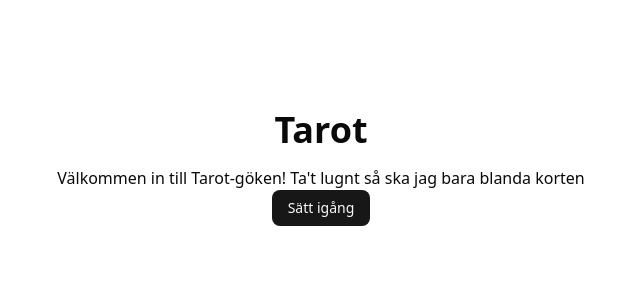
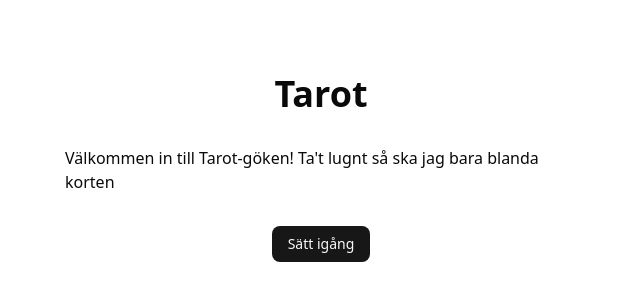
Before and after one commit to joeljarvi/fortune-ai, a Next.js app: page /pages/tarot in a window 1280 px wide. Shown: the part 232-532 px from the top of the page, without its empty margins (319-959 px from the left). Built offline with nearby package versions, Linux system fonts and the light colour scheme.

Commit message:
lite styling på tarot

```diff
--- a/src/app/components/CardBrowser.tsx
+++ b/src/app/components/CardBrowser.tsx
@@ -178,7 +178,7 @@ export default function CardBrowser() {
   return (
     <>
       <div className="fixed bottom-0 left-0 right-0 p-4 flex items-center justify-center">
-        <motion.div className="h-2 bg-neutral-800 z-50 w-xl">
+        <motion.div className="h-2 bg-neutral-200 z-50 w-xl">
           <motion.div
             className="h-2 bg-blue-800 origin-left"
             style={{ scaleX }}
@@ -229,13 +229,13 @@ export default function CardBrowser() {
           <TypingText
             key={i}
             text={m}
-            className="shadow-sm mb-2 font-bold bg-white w-md lg:w-xl"
+            className="shadow-sm mb-2 font-bold bg-black text-white w-md lg:w-xl"
           />
         ))}
         {loading && (
           <TypingText
             text="Tarot-Göken funderar..."
-            className="shadow-sm mb-2 font-bold bg-white w-md lg:w-xl"
+            className="shadow-sm mb-2 font-bold bg-black text-white w-md lg:w-xl"
           />
         )}
       </div>
--- a/src/app/components/Tarot.tsx
+++ b/src/app/components/Tarot.tsx
@@ -20,9 +20,9 @@ export default function Tarot() {
     <>
       {/* START SCREEN  */}
       {!startGame ? (
-        <div className="w-full min-h-screen flex flex-col items-center justify-center ">
-          <h1 className="text-4xl font-bold mb-4">Tarot</h1>
-          <p>
+        <div className="w-full min-h-screen flex flex-col items-center justify-center gap-8">
+          <h1 className="text-4xl font-bold">Tarot</h1>
+          <p className="max-w-lg">
             Välkommen in till Tarot-göken! Ta't lugnt så ska jag bara blanda
             korten
           </p>
```
